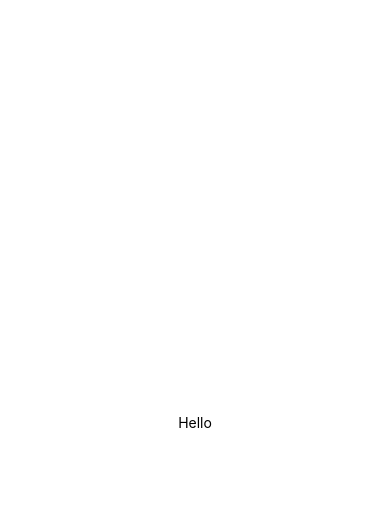
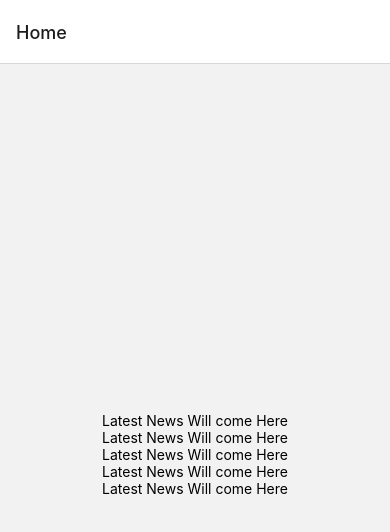
Before and after one commit to kothariji/Aawazein, a React Native app: screen /Home in a window 390 px wide. Shown: the top 532 px of the page. Built offline with nearby package versions, Linux system fonts and the light colour scheme.

Commit message:
intiated routing

```diff
--- a/App.js
+++ b/App.js
@@ -1,19 +1,10 @@
 import React from 'react';
-import { View, Text, StyleSheet } from 'react-native';
+import AppContainer from './src/router';
 
 const App = () => {
   return (
-    <View style={styles.homepage}>
-      <Text>Hello</Text>
-    </View>
+    <AppContainer />
   );
 };
 
-const styles = StyleSheet.create({
-  homepage: {
-    flex: 1,
-    justifyContent: 'center',
-    alignItems: 'center',
-  },
-});
 export default App;
--- a/package.json
+++ b/package.json
@@ -11,6 +11,7 @@
   },
   "dependencies": {
     "@react-navigation/native": "^6.0.1",
+    "@react-navigation/native-stack": "^6.0.2",
     "native-base": "^3.0.7",
     "react": "17.0.1",
     "react-native": "0.64.2",
--- a/src/router.js
+++ b/src/router.js
@@ -0,0 +1,17 @@
+import * as React from 'react';
+import { NavigationContainer } from '@react-navigation/native';
+import { createNativeStackNavigator } from '@react-navigation/native-stack';
+import HomeScreen from './screens/HomeScreen';
+const Stack = createNativeStackNavigator();
+
+const AppContainer = () => {
+  return (
+    <NavigationContainer>
+      <Stack.Navigator initialRouteName="Home">
+        <Stack.Screen name="Home" component={HomeScreen} />
+      </Stack.Navigator>
+    </NavigationContainer>
+  );
+};
+
+export default AppContainer;
--- /dev/null
+++ b/src/screens/HomeScreen.js
@@ -0,0 +1,24 @@
+import React from 'react';
+import { View, Text, StyleSheet } from 'react-native';
+
+function HomeScreen() {
+  return (
+    <View style={styles.homeScreen}>
+      <Text>Latest News Will come Here</Text>
+      <Text>Latest News Will come Here</Text>
+      <Text>Latest News Will come Here</Text>
+      <Text>Latest News Will come Here</Text>
+      <Text>Latest News Will come Here</Text>
+    </View>
+  );
+};
+
+const styles = StyleSheet.create({
+  homeScreen: {
+    flex: 1,
+    justifyContent: 'center',
+    alignItems: 'center',
+  },
+});
+
+export default HomeScreen;
```
Also changed, not shown: 1 other file (tests, documents, lock files or other folders).
